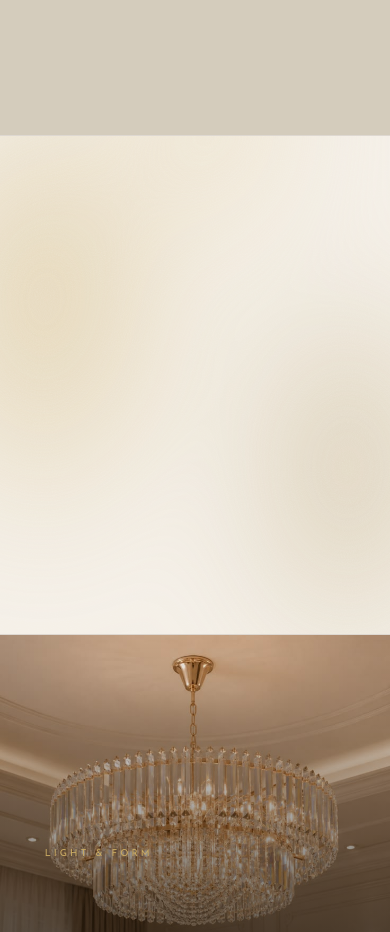
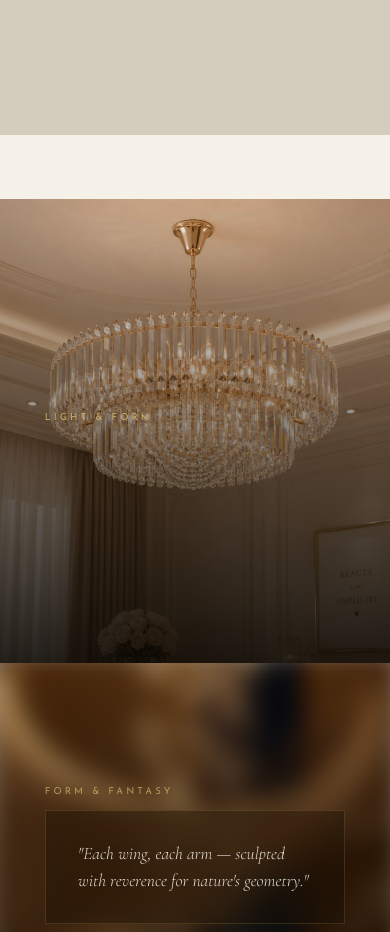
Before and after one commit to latent-0/zeller-main, a React (Vite) app: page / in a window 390 px wide. Shown: the part 9020-9952 px from the top of the page. Built offline with nearby package versions, Linux system fonts and the light colour scheme; the HTML template or start-up script is replaced by a standard one.

Commit message:
Add ® to loading canvas; remove quote section, add spacer between collection and duality
Co-Authored-By: Claude Sonnet 4.6 <noreply@anthropic.com>
Claude-Session: https://claude.ai/code/session_0181csxWQNStPN4Sbvrg11yV

```diff
--- a/src/App.jsx
+++ b/src/App.jsx
@@ -195,16 +195,6 @@ export default function App() {
       })
     }
 
-    // ── Quote — soft blur reveal ──
-    gsap.fromTo('.quote-section blockquote, .quote-section cite',
-      { opacity: 0, y: 28, filter: 'blur(10px)' },
-      {
-        opacity: 1, y: 0, filter: 'blur(0px)',
-        duration: 1.1, stagger: 0.25, ease: 'power3.out',
-        scrollTrigger: { trigger: '.quote-section', start: 'top 75%' },
-      }
-    )
-
     // ── À la carte cards — rise with a settling tilt ──
     gsap.utils.toArray('.alacarte-card').forEach((card, i) => {
       gsap.fromTo(card,
@@ -366,13 +356,8 @@ export default function App() {
         </div>
       </section>
 
-      {/* ── Cosmic quote ── */}
-      <div className="quote-section grain-section">
-        <blockquote>
-          &ldquo;Indulge in Crystal Couture. Celebrate the universe within you.&rdquo;
-        </blockquote>
-        <cite>— Zeller Brand Ethos</cite>
-      </div>
+      {/* ── Spacer — breathing room between collection and image treatment ── */}
+      <div className="section-spacer" />
 
       {/* ── Crystal Duality — image treatment showcase ── */}
       <section className="crystal-duality-section">
--- a/src/index.css
+++ b/src/index.css
@@ -1376,44 +1376,11 @@ footer {
   opacity: 0.55;
 }
 
-/* ── Quote section — dramatic grain + gaussian blur ──────────────────────── */
-.quote-section {
-  position: relative;
-  overflow: hidden;
-}
-
-/* Three large blurred colour blobs — the gaussian blur visual layer */
-.quote-section::before {
-  content: '';
-  position: absolute;
-  inset: -20%;
-  background:
-    radial-gradient(ellipse 55% 70% at 22% 38%, rgba(201, 170, 98, 0.45) 0%, transparent 55%),
-    radial-gradient(ellipse 48% 62% at 78% 62%, rgba(154, 125, 58, 0.32) 0%, transparent 52%),
-    radial-gradient(ellipse 38% 48% at 54% 12%, rgba(232, 215, 176, 0.55) 0%, transparent 50%);
-  filter: blur(58px);
-  pointer-events: none;
-  z-index: 0;
-}
-
-/* Heavier grain on this section only */
-.quote-section.grain-section::after {
-  opacity: 0.88;
-  z-index: 2;
-}
-
-/* Frosted-glass card wrapping the blockquote */
-.quote-section blockquote {
-  background: rgba(245, 240, 232, 0.52);
-  backdrop-filter: blur(22px) saturate(1.3);
-  -webkit-backdrop-filter: blur(22px) saturate(1.3);
-  border: 1px solid rgba(201, 170, 98, 0.22);
-  padding: 3rem 4.5rem;
-}
-
-/* Lift text above grain overlay */
-.quote-section blockquote,
-.quote-section cite { position: relative; z-index: 3; }
+/* ── Spacer between sections ─────────────────────────────────────────────── */
+.section-spacer {
+  height: clamp(4rem, 8vw, 7rem);
+  background: var(--clr-bg);
+}
 
 /* ── Fragment section grain ───────────────────────────────────────────────── */
 .fragment-section.grain-section::after {
```
Also changed, not shown: src/LoadingScreen.jsx (+12 -0 lines).
